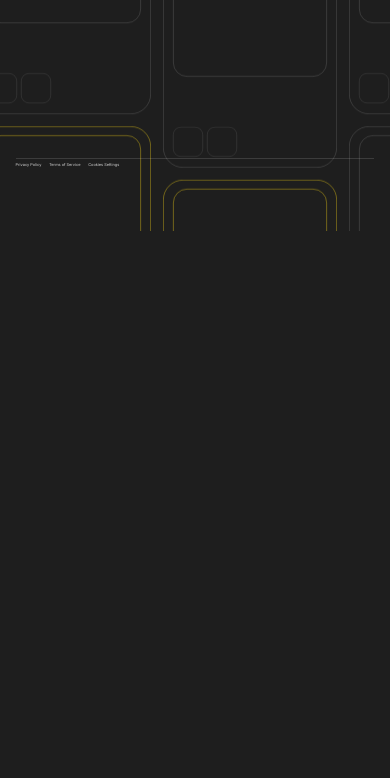
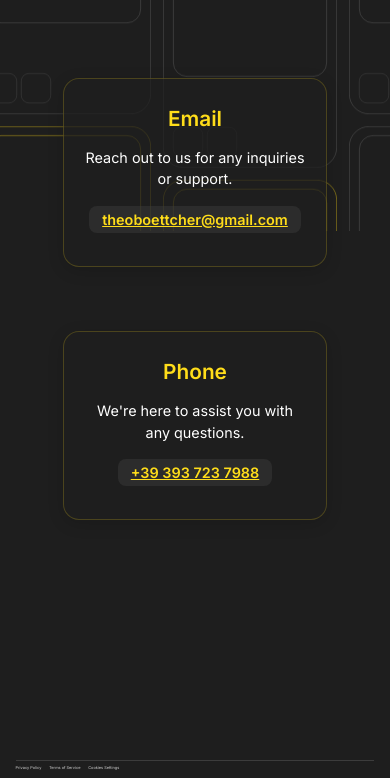
Before and after one commit to Theoboet/intwebsite, a plain HTML site: page careers.html in a window 390 px wide. Shown: the part 613-1391 px from the top of the page. Before the commit the page ends 844 px from the top, so only its background shows below. Drawn offline with Linux system fonts and the light colour scheme.

Commit message:
fsbrhwrhRF

```diff
--- a/careers.html
+++ b/careers.html
@@ -36,6 +36,111 @@
 
     .logo img:hover {
       transform: scale(1.2);
+    }
+
+    /* Responsive Contact Blocks Styling */
+    .contact-block {
+      background-color: rgba(30, 30, 30, 0.7);
+      border-radius: 16px;
+      padding: 2rem;
+      text-align: center;
+      width: 100%;
+      max-width: 500px;
+      box-shadow: 0 4px 16px rgba(0, 0, 0, 0.15);
+      transition: transform 0.3s ease, box-shadow 0.3s ease;
+      border: 1px solid rgba(255, 221, 26, 0.2);
+      margin: 0 auto;
+    }
+
+    .contact-block:hover {
+      transform: translateY(-5px);
+      box-shadow: 0 8px 24px rgba(0, 0, 0, 0.25);
+      border-color: rgba(255, 221, 26, 0.4);
+    }
+
+    .contact-block h2 {
+      font-size: 1.7rem;
+      color: #FFDD1A;
+      margin-bottom: 1rem;
+    }
+
+    .contact-block p {
+      font-size: 1.2rem;
+      line-height: 1.5;
+      margin-bottom: 1.5rem;
+    }
+
+    .contact-block a {
+      color: #FFDD1A;
+      font-size: 1.2rem;
+      font-weight: 600;
+      text-decoration: underline;
+      transition: color 0.2s ease;
+      display: inline-block;
+      padding: 0.3rem 0.8rem;
+      border-radius: 8px;
+      background-color: rgba(60, 60, 60, 0.5);
+    }
+
+    .contact-block a:hover {
+      color: #ffe54d;
+      background-color: rgba(60, 60, 60, 0.8);
+    }
+
+    /* Media Queries for Responsive Design */
+    @media (max-width: 768px) {
+      .contact-hero-content h1 {
+        font-size: 2rem;
+      }
+
+      .contact-hero-content p {
+        font-size: 1rem;
+        padding: 0 1rem;
+      }
+
+      .contact-info-container {
+        padding: 1rem;
+      }
+
+      .contact-block {
+        padding: 1.5rem;
+        max-width: 90%;
+      }
+
+      .contact-block h2 {
+        font-size: 1.5rem;
+      }
+
+      .contact-block p {
+        font-size: 1rem;
+      }
+
+      .contact-block a {
+        font-size: 1rem;
+      }
+    }
+
+    @media (max-width: 480px) {
+      .contact-hero-content h1 {
+        font-size: 1.8rem;
+      }
+
+      .contact-block {
+        padding: 1.2rem;
+      }
+
+      .contact-block h2 {
+        font-size: 1.3rem;
+      }
+
+      .contact-block p {
+        font-size: 0.9rem;
+        margin-bottom: 1rem;
+      }
+
+      .contact-block a {
+        font-size: 0.9rem;
+      }
     }
   </style>
 </head>
@@ -141,12 +246,12 @@
     </div>
     <div class="carte-column">
       <img src="assets/carte profilo/Group 48.svg" alt="carte profilo white" class="carte-svg" />
-      <img src="assets/carte profilo/Group 48.svg" alt="carte profilo white" class="carte-svg" />
       <img src="assets/carte profilo/Group 49.svg" alt="carte profilo yellow" class="carte-svg" />
       <img src="assets/carte profilo/Group 48.svg" alt="carte profilo white" class="carte-svg" />
       <img src="assets/carte profilo/Group 48.svg" alt="carte profilo white" class="carte-svg" />
       <img src="assets/carte profilo/Group 48.svg" alt="carte profilo white" class="carte-svg" />
-      <img src="assets/carte profilo/Group 42.svg" alt="carte profilo yellow" class="carte-svg" />
+      <img src="assets/carte profilo/Group 48.svg" alt="carte profilo white" class="carte-svg" />
+      <img src="assets/carte profilo/Group 51.svg" alt="carte profilo yellow" class="carte-svg" />
       <img src="assets/carte profilo/Group 48.svg" alt="carte profilo white" class="carte-svg" />
       <img src="assets/carte profilo/Group 48.svg" alt="carte profilo white" class="carte-svg" />
       <img src="assets/carte profilo/Group 48.svg" alt="carte profilo white" class="carte-svg" />
@@ -257,6 +362,25 @@
     </div>
   </section>
 
+  <!-- CONTACT INFO -->
+  <section class="contact-info-section">
+    <div class="contact-info-container fade-in" style="display: flex; flex-direction: column; align-items: center; justify-content: center; gap: 4rem; min-height: 60vh; text-align: center; padding: 2rem 1rem;">
+      <!-- Blocco "Email" -->
+      <div class="contact-block">
+        <h2>Email</h2>
+        <p>Reach out to us for any inquiries or support.</p>
+        <a href="mailto:theoboettcher@gmail.com">theoboettcher@gmail.com</a>
+      </div>
+
+      <!-- Blocco "Phone" -->
+      <div class="contact-block">
+        <h2>Phone</h2>
+        <p>We're here to assist you with any questions.</p>
+        <a href="tel:+393937237988">+39 393 723 7988</a>
+      </div>
+    </div>
+  </section>
+
   <!-- FOOTER -->
   <section class="final-section fade-in">
     <div class="brand-subscribe">
```
